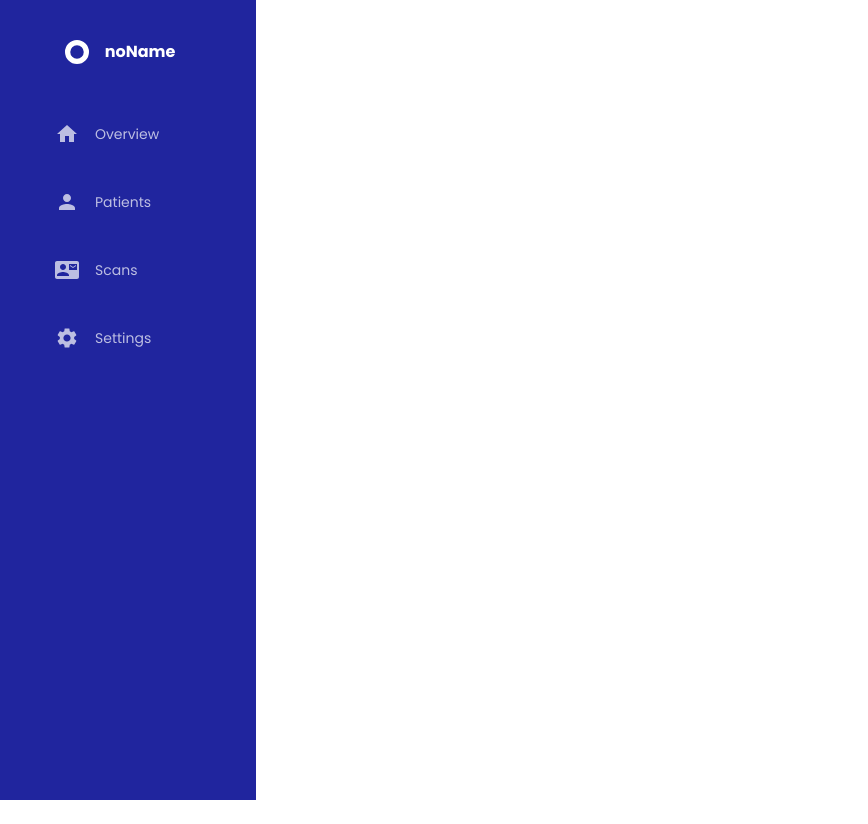
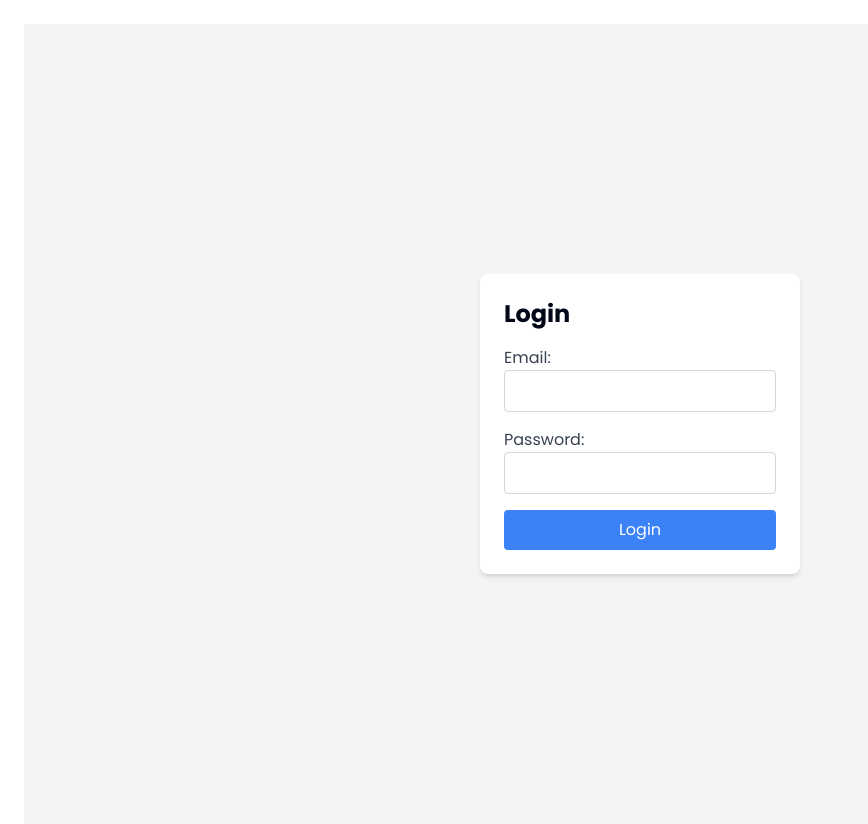
Before and after one commit to MC-161/DotPlot_App, a React (Vite) app in the folder Client/: page /login in a window 1280 px wide. Shown: the whole page, without its empty margins (0-868 px from the left). Before the commit the page ends 800 px from the top, so only its background shows below. Built offline with nearby package versions, Linux system fonts and the light colour scheme.

Commit message:
Login And Auth Protection Added

```diff
--- a/Client/src/App.tsx
+++ b/Client/src/App.tsx
@@ -1,25 +1,40 @@
-// src/App.tsx
-import { BrowserRouter as Router, Route, Routes } from 'react-router-dom';
-import Home from '@/pages/Home/Home';
-import SideNav from '@/components/Navbar';
-import PatientDash from './pages/Patient/PatientDash';
+import {
+  BrowserRouter as Router,
+  Routes,
+  Route,
+  useLocation,
+} from "react-router-dom";
+import Home from "@/pages/Home/Home";
+import SideNav from "@/components/Navbar";
+import PatientDash from "@/pages/Patient/PatientDash";
+import Login from "@/pages/Login/LoginForm";
+import { AuthProvider } from "./components/AuthContext";
+
+const AppContent: React.FC = () => {
+  const location = useLocation();
+  const isLoginPage = location.pathname === "/login";
+
+  return (
+    <AuthProvider>
+      <div className="flex h-screen">
+        {!isLoginPage && <SideNav />}
+        <main className={`flex-1 p-6`}>
+          <Routes>
+            <Route path="/login" element={<Login />} />
+            <Route path="/" element={<Home />} />
+            <Route path="/patientSearch" element={<PatientDash />} />
+            {/* Add more protected routes as needed */}
+          </Routes>
+        </main>
+      </div>
+    </AuthProvider>
+  );
+};
 
 function App() {
   return (
     <Router>
-      <div className="flex h-screen">
-        <SideNav />
-        <main className="flex-1 p-6">
-          <Routes>
-            <Route path="/" element={<Home />} />
-            <Route path="/about" element={<PatientDash />} />
-            {/* Uncomment and add more routes as needed */}
-            {/* <Route path="/search/player-stats" element={<PatientDash />} />
-            <Route path="/search/team-stats" element={<PatientSearch />} />
-            <Route path="/tools/comparison" element={<ScanUpload />} /> */}
-          </Routes>
-        </main>
-      </div>
+      <AppContent />
     </Router>
   );
 }
--- /dev/null
+++ b/Client/src/components/AuthContext.tsx
@@ -0,0 +1,65 @@
+import React, { createContext, useState, useEffect, ReactNode, useContext } from 'react';
+import { useNavigate } from 'react-router-dom';
+
+// Define the shape of the context
+interface AuthContextType {
+  user: any; // Adjust type as needed
+  token: string | null;
+  login: (token: string, user: any) => void;
+  logout: () => void;
+}
+
+// Create the context with default values
+const AuthContext = createContext<AuthContextType | undefined>(undefined);
+
+interface AuthProviderProps {
+  children: ReactNode;
+}
+
+export const AuthProvider: React.FC<AuthProviderProps> = ({ children }) => {
+  const [user, setUser] = useState<any>(null); // Adjust type as needed
+  const [token, setToken] = useState<string | null>(null);
+  const navigate = useNavigate();
+
+  useEffect(() => {
+    // Check localStorage for token and user on initial load
+    const savedToken = localStorage.getItem('token');
+    const savedUser = localStorage.getItem('user');
+
+    if (savedToken && savedUser) {
+      setToken(savedToken);
+      setUser(JSON.parse(savedUser));
+    }
+  }, []);
+
+  const login = (token: string, user: any) => {
+    localStorage.setItem('token', token);
+    localStorage.setItem('user', JSON.stringify(user));
+    setToken(token);
+    setUser(user);
+    navigate('/'); // Redirect to home page on successful login
+  };
+
+  const logout = () => {
+    localStorage.removeItem('token');
+    localStorage.removeItem('user');
+    setToken(null);
+    setUser(null);
+    navigate('/login'); // Redirect to login page on logout
+  };
+
+  return (
+    <AuthContext.Provider value={{ user, token, login, logout }}>
+      {children}
+    </AuthContext.Provider>
+  );
+};
+
+// Custom hook to use the auth context
+export const useAuth = (): AuthContextType => {
+  const context = useContext(AuthContext);
+  if (context === undefined) {
+    throw new Error('useAuth must be used within an AuthProvider');
+  }
+  return context;
+};
--- a/Client/src/hooks/usePatientCount.tsx
+++ b/Client/src/hooks/usePatientCount.tsx
@@ -12,11 +12,18 @@ const usePatientCount = (): UsePatientCountResult => {
   const [loading, setLoading] = useState<boolean>(true);
   const [error, setError] = useState<string | null>(null);
   const Base = BaseUrl;
-
+  // Retrieve the token from localStorage
+  const token = localStorage.getItem('token');
   useEffect(() => {
     const fetchPatientCount = async () => {
       try {
-        const response = await fetch(`${Base}/patients/count`);
+        const response = await fetch(`${BaseUrl}/patients/count`, {
+          method: 'GET',
+          headers: {
+            'Content-Type': 'application/json',
+            'Authorization': `Bearer ${token}`, // Include the token in the Authorization header
+          },
+        });
         if (!response.ok) {
           throw new Error('Network response was not ok');
         }
--- a/Client/src/hooks/useRecentPatients.tsx
+++ b/Client/src/hooks/useRecentPatients.tsx
@@ -14,11 +14,18 @@ const useRecentPatients = (): UseRecentPatientsResult => {
   const [loading, setLoading] = useState<boolean>(true);
   const [error, setError] = useState<string | null>(null);
   const Base = BaseUrl
+  const token = localStorage.getItem('token');
 
   useEffect(() => {
     const fetchPatients = async () => {
       try {
-        const response = await fetch(`${Base}/patients`); // Fetch recent patients
+        const response = await fetch(`${Base}/patients`, {
+          method: 'GET',
+          headers: {
+            'Content-Type': 'application/json',
+            'Authorization': `Bearer ${token}`, // Include the token in the Authorization header
+          },
+        }); // Fetch recent patients
         if (!response.ok) {
           throw new Error('Network response was not ok');
         }
--- a/Client/src/hooks/useScanCount.tsx
+++ b/Client/src/hooks/useScanCount.tsx
@@ -12,11 +12,18 @@ const useScanCount = (): UseScanCountResult => {
   const [loading, setLoading] = useState<boolean>(true);
   const [error, setError] = useState<string | null>(null);
   const Base = BaseUrl;
+  const token = localStorage.getItem('token');
 
   useEffect(() => {
     const fetchScanCount = async () => {
       try {
-        const response = await fetch(`${Base}/scans/count`);
+        const response = await fetch(`${Base}/scans/count`, {
+          method: 'GET',
+          headers: {
+            'Content-Type': 'application/json',
+            'Authorization': `Bearer ${token}`, // Include the token in the Authorization header
+          },
+        });
         if (!response.ok) {
           throw new Error('Network response was not ok');
         }
--- a/Client/src/pages/Home/Home.tsx
+++ b/Client/src/pages/Home/Home.tsx
@@ -1,15 +1,21 @@
-import { Avatar } from "@mui/material";
-import doctorImg from "@/assets/doctor.webp"
-import StatCard from "@/components/StatCard";
-import RecentPatient from "@/components/RecentPatient";
-import usePatientCount from '@/hooks/usePatientCount'; // Adjust the import path if needed
-import useScanCount from "@/hooks/useScanCount";
-import useRecentPatients from "@/hooks/useRecentPatients";
+
+import { Avatar } from '@mui/material';
+import doctorImg from '@/assets/doctor.webp';
+import StatCard from '@/components/StatCard';
+import RecentPatient from '@/components/RecentPatient';
+import usePatientCount from '@/hooks/usePatientCount';
+import useScanCount from '@/hooks/useScanCount';
+import useRecentPatients from '@/hooks/useRecentPatients';
+import { useAuth } from '@/components/AuthContext';
+import { useNavigate } from 'react-router-dom';
 
 const Home = () => {
   const { count: patientCount, loading: patientLoading, error: patientError } = usePatientCount();
   const { count: scanCount, loading: scanLoading, error: scanError } = useScanCount();
   const { loading: recentPatientsLoading, error: recentPatientsError } = useRecentPatients();
+
+  const { logout } = useAuth();
+  const navigate = useNavigate();
 
   const isLoading = patientLoading || scanLoading || recentPatientsLoading;
   const hasError = patientError || scanError || recentPatientsError;
@@ -17,23 +23,33 @@ const Home = () => {
   if (isLoading) return <div className="h-screen flex items-center justify-center">Loading...</div>;
   if (hasError) return <div className="h-screen flex items-center justify-center">Error: {patientError || scanError || recentPatientsError}</div>;
 
+  const handleLogout = () => {
+    logout();
+    navigate('/login');
+  };
+
   return (
     <div className="h-screen">
-      <nav className="w-full flex items-end">
-        <div className="ml-auto flex items-center space-x-4 mr-5">
-          <Avatar className="border-2 border-purple-800" sx={{ width: 36, height: 36 }} src={doctorImg}/>
-          <p>Doctor</p>
+      <nav className="w-full flex items-end justify-between p-4 text-white">
+        <div className="ml-auto flex items-center space-x-4">
+          <Avatar className="border-2 border-purple-800" sx={{ width: 36, height: 36 }} src={doctorImg} />
+          <p className='text-black'>Doctor</p>
+          <button
+            onClick={handleLogout}
+            className="bg-red-500 hover:bg-red-600 text-white px-4 py-2 rounded"
+          >
+            Logout
+          </button>
         </div>
       </nav>
 
-      <div className=" Keymetrics mt-10 grid grid-cols-3 gap-10">
-        <StatCard title="Total Patient" stat={patientCount ?? 0}/>
-        <StatCard title="Total Scans" stat={scanCount ?? 0}/>
+      <div className="Keymetrics mt-10 grid grid-cols-3 gap-10">
+        <StatCard title="Total Patient" stat={patientCount ?? 0} />
+        <StatCard title="Total Scans" stat={scanCount ?? 0} />
       </div>
       <div className="mt-10">
-        <RecentPatient></RecentPatient>
+        <RecentPatient />
       </div>
-
     </div>
   );
 };
--- /dev/null
+++ b/Client/src/pages/Login/LoginForm.tsx
@@ -0,0 +1,70 @@
+import React, { useState } from 'react';
+import { useAuth } from '@/components/AuthContext';
+
+const Login: React.FC = () => {
+  const [email, setEmail] = useState('');
+  const [password, setPassword] = useState('');
+  const [error, setError] = useState<string | null>(null);
+  const { login } = useAuth();
+
+  const handleLogin = async (event: React.FormEvent<HTMLFormElement>) => {
+    event.preventDefault();
+    try {
+      const response = await fetch(`${import.meta.env.VITE_API_BASE_URL}/auth/login`, {
+        method: 'POST',
+        headers: {
+          'Content-Type': 'application/json',
+        },
+        body: JSON.stringify({ email, password }),
+      });
+
+      if (!response.ok) {
+        throw new Error('Login failed');
+      }
+
+      const data = await response.json();
+      login(data.token, data.user); // Use context to handle login
+    } catch (error) {
+      setError((error as Error).message);
+    }
+  };
+
+  return (
+    <div className="flex items-center justify-center h-screen bg-gray-100">
+      <form onSubmit={handleLogin} className="bg-white p-6 rounded-lg shadow-md w-80">
+        <h2 className="text-2xl font-bold mb-4">Login</h2>
+        {error && <p className="text-red-500 mb-4">{error}</p>}
+        <div className="mb-4">
+          <label htmlFor="email" className="block text-gray-700">Email:</label>
+          <input
+            type="email"
+            id="email"
+            value={email}
+            onChange={(e) => setEmail(e.target.value)}
+            required
+            className="w-full p-2 border border-gray-300 rounded"
+          />
+        </div>
+        <div className="mb-4">
+          <label htmlFor="password" className="block text-gray-700">Password:</label>
+          <input
+            type="password"
+            id="password"
+            value={password}
+            onChange={(e) => setPassword(e.target.value)}
+            required
+            className="w-full p-2 border border-gray-300 rounded"
+          />
+        </div>
+        <button
+          type="submit"
+          className="bg-blue-500 text-white p-2 rounded w-full hover:bg-blue-600"
+        >
+          Login
+        </button>
+      </form>
+    </div>
+  );
+};
+
+export default Login;
```
